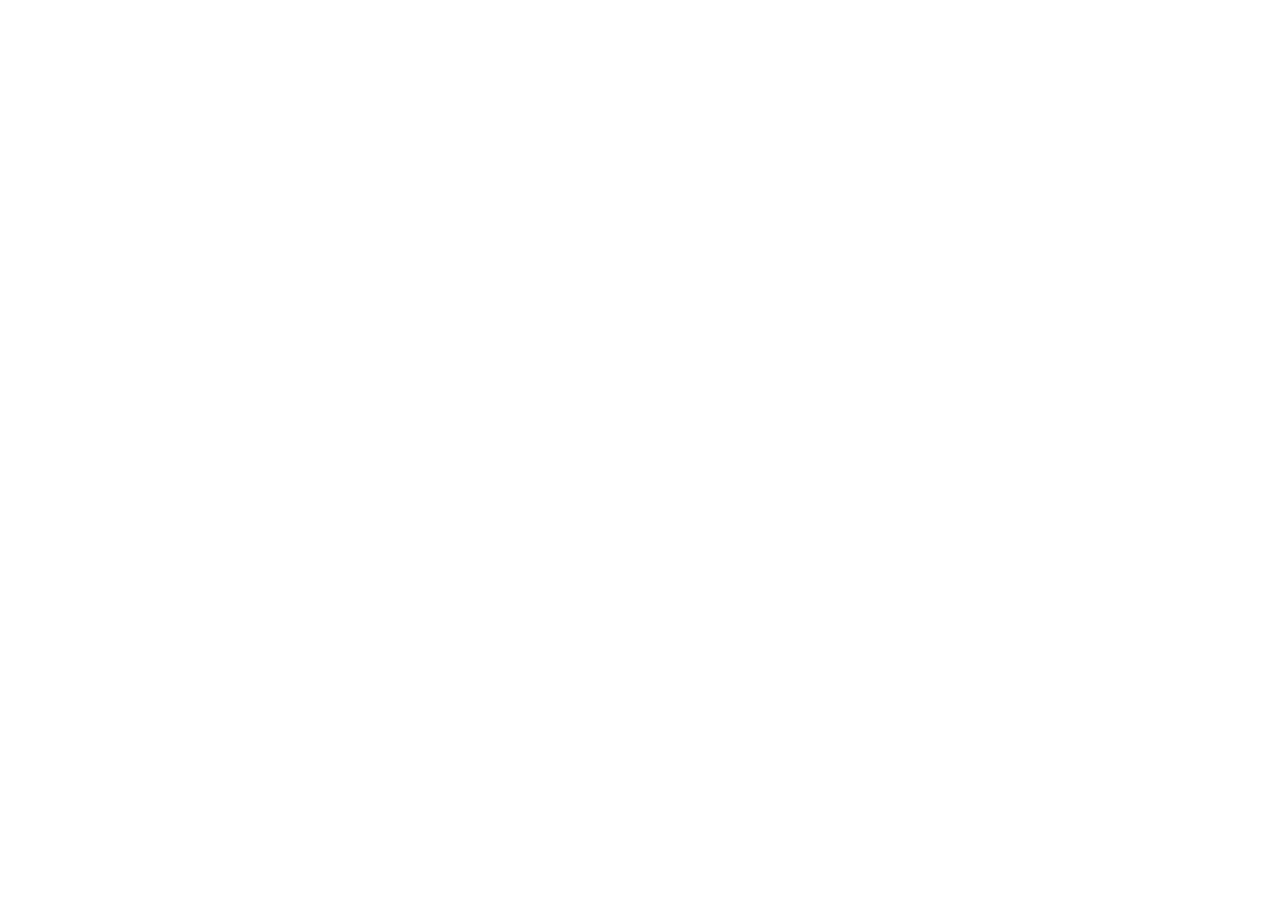
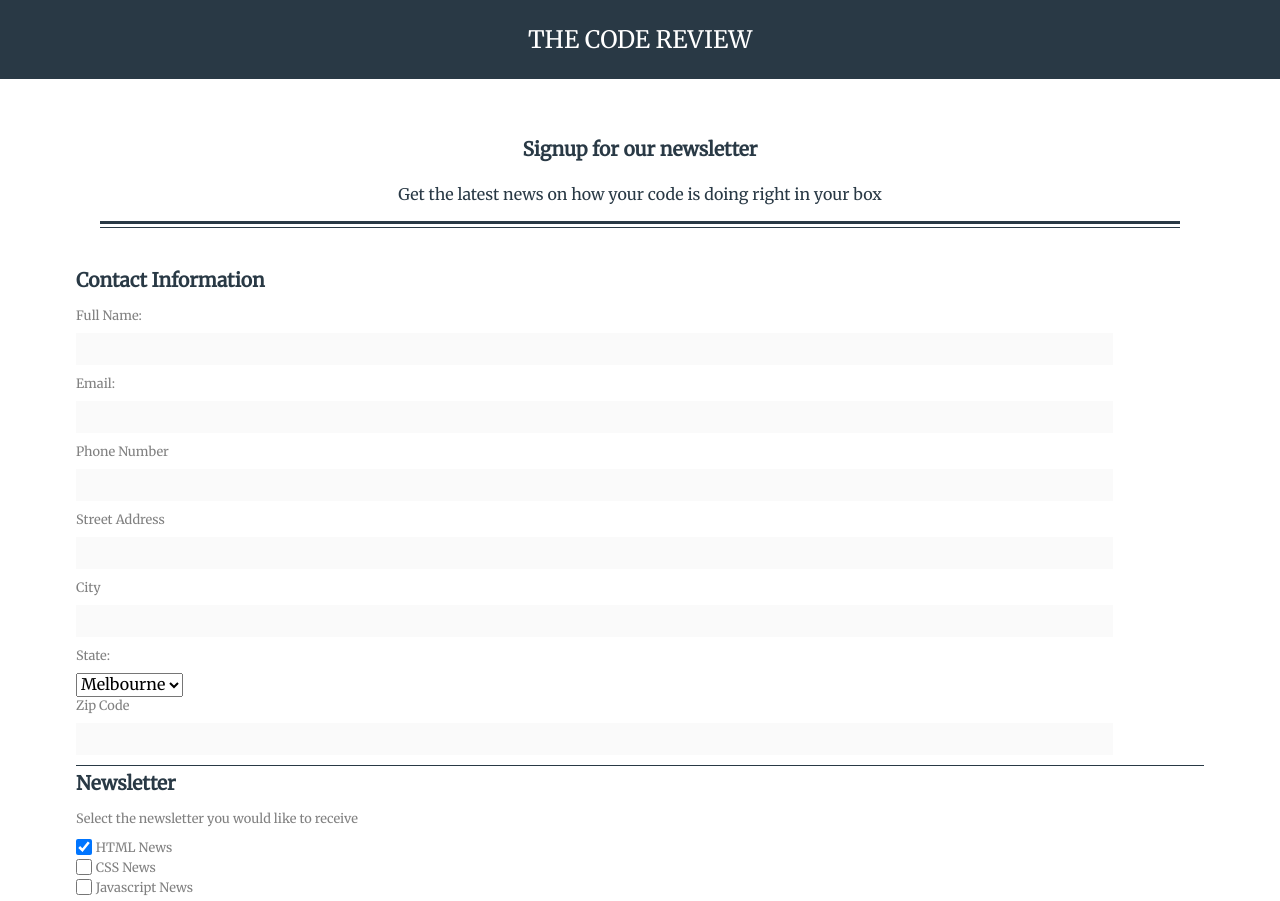
Before and after one commit to JIWU6498/Techdegree-Project3, a plain HTML site: page index.html in a window 1280 px wide. Before the commit the page ends 800 px from the top, so only its background shows below. Drawn offline with Linux system fonts and the light colour scheme.

Commit message:
add the format for the first 2 fieldset

```diff
--- a/css/styles.css
+++ b/css/styles.css
@@ -1,3 +1,120 @@
 *{
    font-family: 'Merriweather', serif;
 }
+
+/* Header */
+header,footer{
+   text-align:center;
+   margin:auto;
+   font-size:1em;
+}
+
+.headBar{
+   background-color:#293945;
+   font-size:1.5em;
+   color:white;
+   text-transform: uppercase;
+   padding:3vh;
+   box-sizing:border-box;
+}
+
+.headDesc{
+   padding:5vh;
+   /* background-color:#fafafa; */
+   color:#293945;
+}
+
+.signTitle{
+   font-size:1.2em;
+   padding:5px;
+}
+
+.signDesc{
+   font-size:1em;
+   padding:2px;
+   margin-bottom:15px;
+}
+
+/* Decoration Line */
+.lineBox{
+   width:90%;
+   margin:auto;
+}
+
+.lineOne,
+.lineTwo{
+   color:#293945;
+   background-color:#293945;
+   text-align:center;
+   margin: 0 auto;
+   border:none;
+}
+
+.lineOne{
+   height:3px;
+   margin-bottom:3px;
+}
+
+.lineTwo{
+   height:1px;
+}
+
+/* Form */
+
+form{
+   width:90%;
+   margin:auto;
+   font-size:1em;
+}
+
+fieldset{
+   border:none;
+   padding:5px 10px;
+}
+
+legend{
+   font-size: 1.2em;
+   font-weight: bold;
+   color:#293945;
+   text-align: left;
+   margin-bottom:10px;
+}
+
+input{
+   width:90%;
+   background-color:#fafafa;
+   text-align:left;
+   margin-bottom:10px;
+   padding:5px 10px;
+   border:1px solid #fafafa;
+}
+
+label{
+   display:block;
+   color:grey;
+   font-size:0.8em;
+   padding-bottom:10px;
+}
+
+input:target{
+   border:1px solid lightblue;
+}
+
+.span{
+   vertical-align: middle;
+}
+
+input[type="checkbox"]{
+   width:16px;
+   height:16px;
+   margin-bottom:0;
+   vertical-align: middle;
+   padding-right:20px;
+}
+
+input[type="checkbox"]+label{
+   display: inline;
+   padding-left:20px;
+   padding:0;
+   box-sizing:border-box;
+}
--- a/index.html
+++ b/index.html
@@ -10,7 +10,102 @@
 </head>
 
 <body>
+   <!-- Header -->
+   <header>
+      <div class="headBar">The Code Review</div>
 
+      <div class="headDesc">
+         <h1 class="signTitle">Signup for our newsletter</h1>
+         <p class="signDesc">Get the latest news on how your code is doing right in your box</p>
+
+         <div class="lineBox">
+            <hr class="lineOne">
+            <hr class="lineTwo">
+         </div>
+      </div>
+   </header>
+
+   <!-- Main Body -->
+   <main>
+      <form>
+         <fieldset>
+            <legend>Contact Information</legend>
+            <div>
+               <label for="fullName">Full Name:</label>
+            </div>
+            <input type="text" name="name" id="name" required>
+
+            <div>
+               <label for="email">Email:</label>
+            </div>
+            <input type="email" name="email" id="email" required>
+
+            <div>
+               <label for="phoneNumber">Phone Number</label>
+            </div>
+            <input type="tel" name="phoneNumber" id="phoneNumber">
+
+            <div>
+               <label for="address">Street Address</label>
+            </div>
+            <input type="text" name="address" id="address">
+
+            <div>
+               <label for="city">City</label>
+            </div>
+            <input type="text" name="city" id="city">
+
+            <div>
+               <label for="state">State:</label>
+            </div>
+            <select id="state">
+               <option value="Melbourne">
+                  Melbourne
+               </option>
+               <option value="Sydney">
+                  Australia
+               </option>
+            </select>
+
+            <div>
+               <label for="zipCode">Zip Code</label>
+            </div>
+            <input type="text" name="zipCode" id="zipCode">
+            <hr class="lineTwo">
+         </fieldset>
+
+         <!-- Newsletter -->
+         <fieldset>
+            <legend>Newsletter</legend>
+            <div>
+               <label>Select the newsletter you would like to receive</label>
+            </div>
+            <span>
+               <input type="checkbox" id="htmlNews" name="htmlNews" checked>
+               <label for="htmlNews">HTML News</label><br>
+            </span>
+
+            <span>
+               <input type="checkbox" id="cssNews" name="cssNews">
+               <label for="cssNews">CSS News</label><br>
+            </span>
+
+            <span>
+               <input type="checkbox" id="javascriptNews" name="javascriptNews">
+               <label for="javascriptNews">Javascript News</label><br>
+            </span>
+
+
+         </fieldset>
+
+
+      </form>
+   </main>
+
+   <!-- Footer -->
+   <footer>
+      <!-- <div>Copyright The Code Review</div> -->
+   </footer>
 
 </body>
 
```
